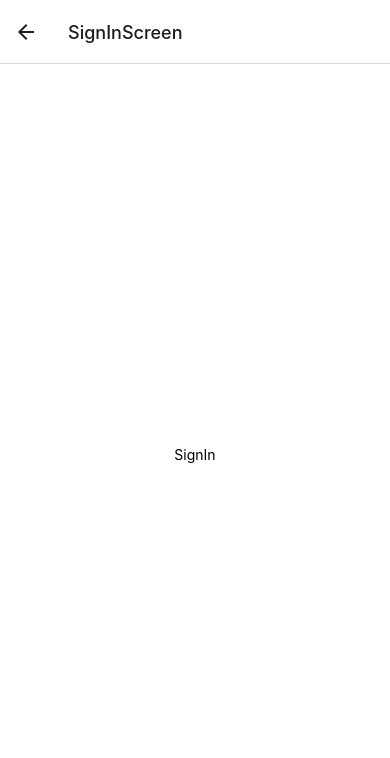
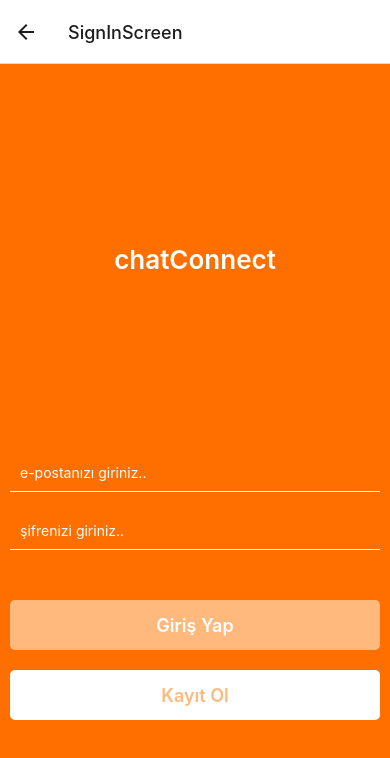
Before and after one commit to bilalseen/ChatConnect, a React Native app: screen /SignInScreen in a window 390 px wide. Shown: the top 758 px of the page. Built offline with nearby package versions, Linux system fonts and the light colour scheme.

Commit message:
Refactor SignIn page to use theme-based styling and add input fields and buttons for user authentication

```diff
--- a/src/pages/SignIn.js
+++ b/src/pages/SignIn.js
@@ -1,10 +1,32 @@
 import { View, Text, StyleSheet } from "react-native";
 import React from "react";
+import colors from "../styles/colors";
+import Input from "../components/auth/Input";
+import Button from "../components/Button";
 
-export default function SignIn() {
+export default function SignIn({ navigation }) {
   return (
     <View style={styles.container}>
-      <Text>SignIn</Text>
+      <View style={styles.titleContainer}>
+        <Text style={styles.titleText}>chatConnect</Text>
+      </View>
+      <View style={styles.formContainer}>
+        <View style={styles.inputContainer}>
+          <Input
+            placeholder="e-postanızı giriniz.."
+            keyboardType="email-address"
+          />
+          <Input placeholder="şifrenizi giriniz.." secureTextEntry={true} />
+        </View>
+        <View style={styles.buttonContainer}>
+          <Button text={"Giriş Yap"} />
+          <Button
+            theme="secondary"
+            text={"Kayıt Ol"}
+            onPress={() => navigation.navigate("SignUpScreen")}
+          />
+        </View>
+      </View>
     </View>
   );
 }
@@ -12,8 +34,28 @@ export default function SignIn() {
 const styles = StyleSheet.create({
   container: {
     flex: 1,
-    backgroundColor: "#fff",
+    backgroundColor: colors.primary,
+    justifyContent: "center",
+    paddingHorizontal: 10,
+  },
+  titleContainer: {
+    flex: 1,
     alignItems: "center",
     justifyContent: "center",
   },
+  titleText: {
+    color: colors.tertiary,
+    fontSize: 26,
+    fontWeight: "600",
+  },
+  formContainer: {
+    flex: 1,
+    gap: 50,
+  },
+  inputContainer: {
+    gap: 20,
+  },
+  buttonContainer: {
+    gap: 20,
+  },
 });
```
